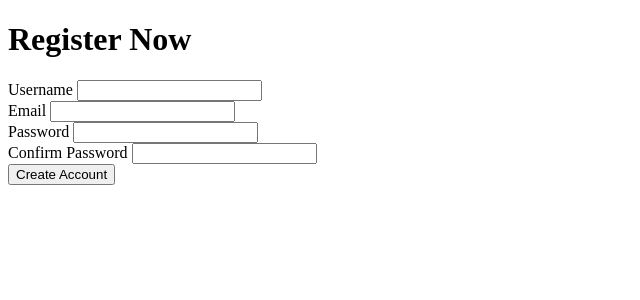
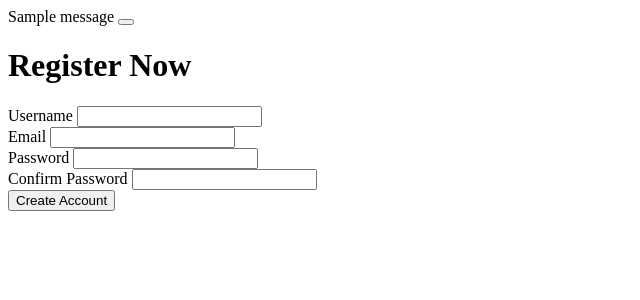
Before and after one commit to Orion-CS/GameRview, a Flask app: page /register/ in a window 1280 px wide. Shown: the top 300 px of the page, without its empty margins (0-640 px from the left). Run offline with Flask 2, Linux system fonts and the light colour scheme; tables that the repository leaves empty hold one stand-in row (values such as "Sample post"); one stand-in notice (Sample message) is shown.

Commit message:
fixed register

```diff
--- a/app.py
+++ b/app.py
@@ -167,6 +167,7 @@ def post_review():
     if form.validate():
         return redirect(url_for('get_review'))
     else:
+        print("bruh")
         for field, error in form.errors.items():
             flash(f"{field}: {error}")
         return redirect(url_for('get_review'))
@@ -204,7 +205,7 @@ def post_login():
             user_pwd_hash = user.pwd_hash
             if user.email == form.email.data and form_pwd_hash == user_pwd_hash:
                 # valid login
-                current_user = user
+                print("yayyy")
                 return redirect(url_for('get_profile'))
         flash(f"Invalid login")
         return redirect(url_for('get_profile'))
--- a/registerForm.py
+++ b/registerForm.py
@@ -7,5 +7,5 @@ class RegisterForm(FlaskForm):
     email = EmailField("Email", validators=[InputRequired(), Email()])
     password = PasswordField("Password", validators=[InputRequired(), Length(min=8, max=64)])
     # fix confirm password not working
-    confirm_password = PasswordField("Confirm Password", validators=[InputRequired(), EqualTo("Password", 'Passwords must match')])
+    confirm_password = PasswordField("Confirm Password", validators=[InputRequired(), EqualTo('password', 'Passwords must match')])
     submit = SubmitField("Create Account")
--- a/templates/register_form.html
+++ b/templates/register_form.html
@@ -7,6 +7,12 @@
     <title>Register</title>
 </head>
 <body>
+    {% for message in get_flashed_messages() %}
+		<div class="alert alert-warning alert-dismissible fade show" role="alert">
+			{{message}}
+			<button type="button" class="btn-close" data-bs-dismiss="alert" aria-label="Close"></button>
+		</div>
+		{% endfor %}
     <h1>Register Now</h1>
     <form action="/register/" method="post">
         {# add CSRF protection #}
```
Also changed, not shown: gamerview.sqlite3.
